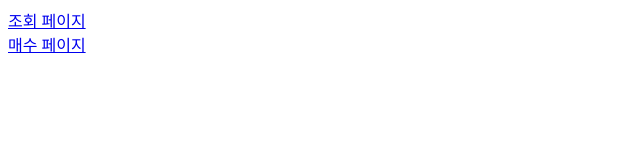
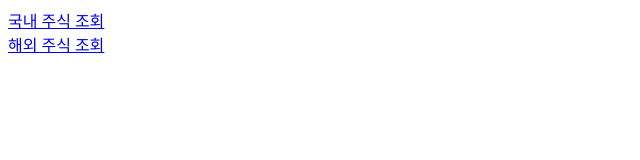
Before and after one commit to ajrdn1234/test, a Next.js app in the folder my-test-app/: page / in a window 1280 px wide. Shown: the top 160 px of the page, without its empty margins (0-640 px from the left). Built offline with nearby package versions, Linux system fonts and the light colour scheme.

Commit message:
페이지 구조 개편

```diff
--- a/my-test-app/app/order/page.tsx
+++ b/my-test-app/app/domestic/order/page.tsx
@@ -2,7 +2,7 @@
 
 import { useState } from 'react'
 
-export default function Home() {
+export default function Order() {
     const [orderResult, setOrderResult] = useState<string | null>(null)
 
     const buy = async () => {
--- a/my-test-app/app/quote/page.tsx
+++ b/my-test-app/app/domestic/quote/page.tsx
@@ -1,5 +1,6 @@
 'use client'
 
+import Link from 'next/link'
 import { useEffect, useState } from 'react'
 import { StockInfo, USStockInfo } from '@/lib/types'
 
@@ -20,6 +21,7 @@ export default function Quote() {
   return (
     <div>
       {stockInfo ? `삼성전자: ${stockInfo.currentPrice.toLocaleString()}원` : 'Loading...'}
+      <Link href='/domestic/order'>자동 매매 시작</Link>
     </div>
   )
 }
--- a/my-test-app/app/page.tsx
+++ b/my-test-app/app/page.tsx
@@ -3,9 +3,9 @@ import Link from 'next/link'
 export default function Home() {
   return (
     <div>
-      <Link href='/quote'>조회 페이지</Link>
+      <Link href='/domestic/quote'>국내 주식 조회</Link>
       <br />
-      <Link href='/order'>매수 페이지</Link>
+      <Link href='/overseas/quote'>해외 주식 조회</Link>
     </div>
   )
 }
```
